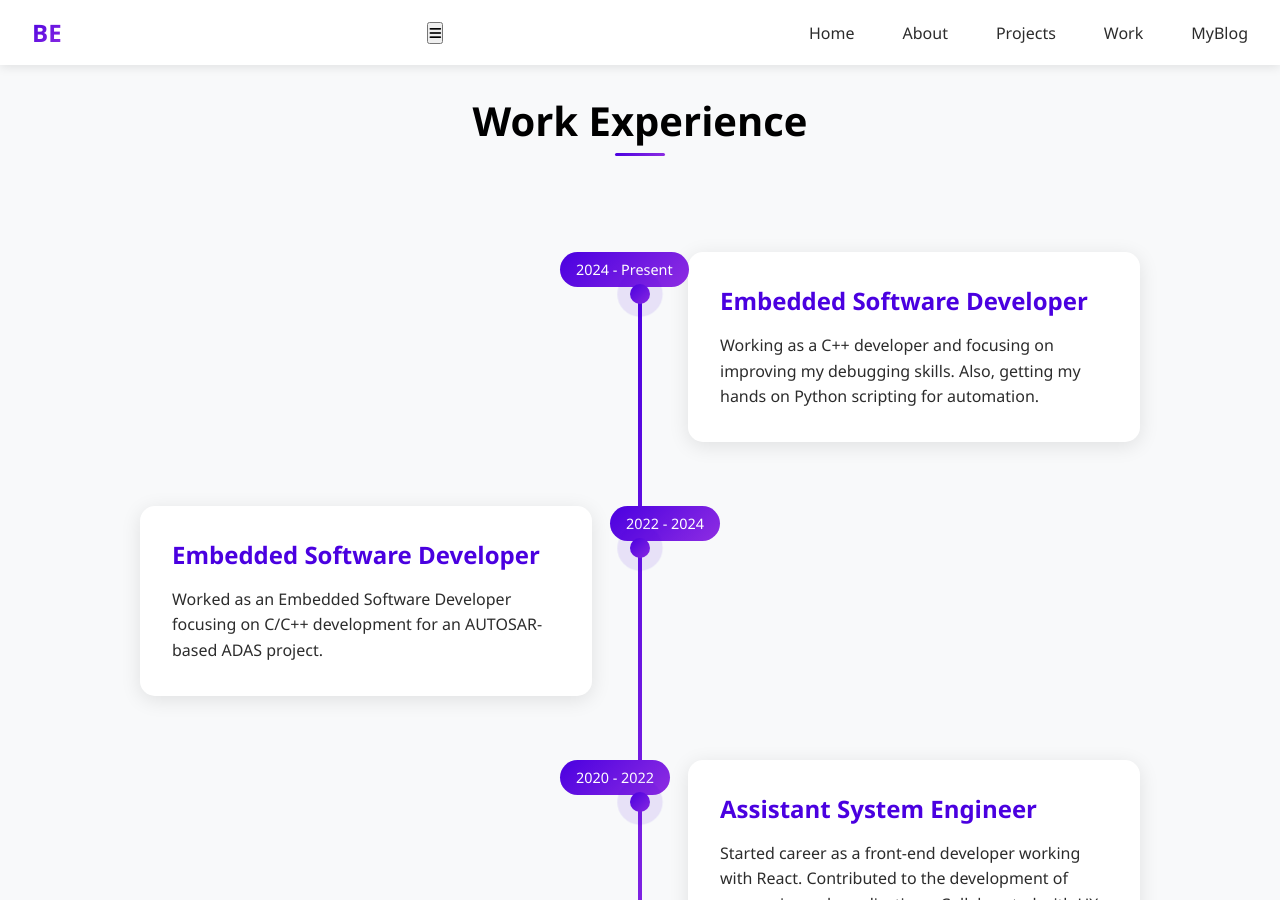
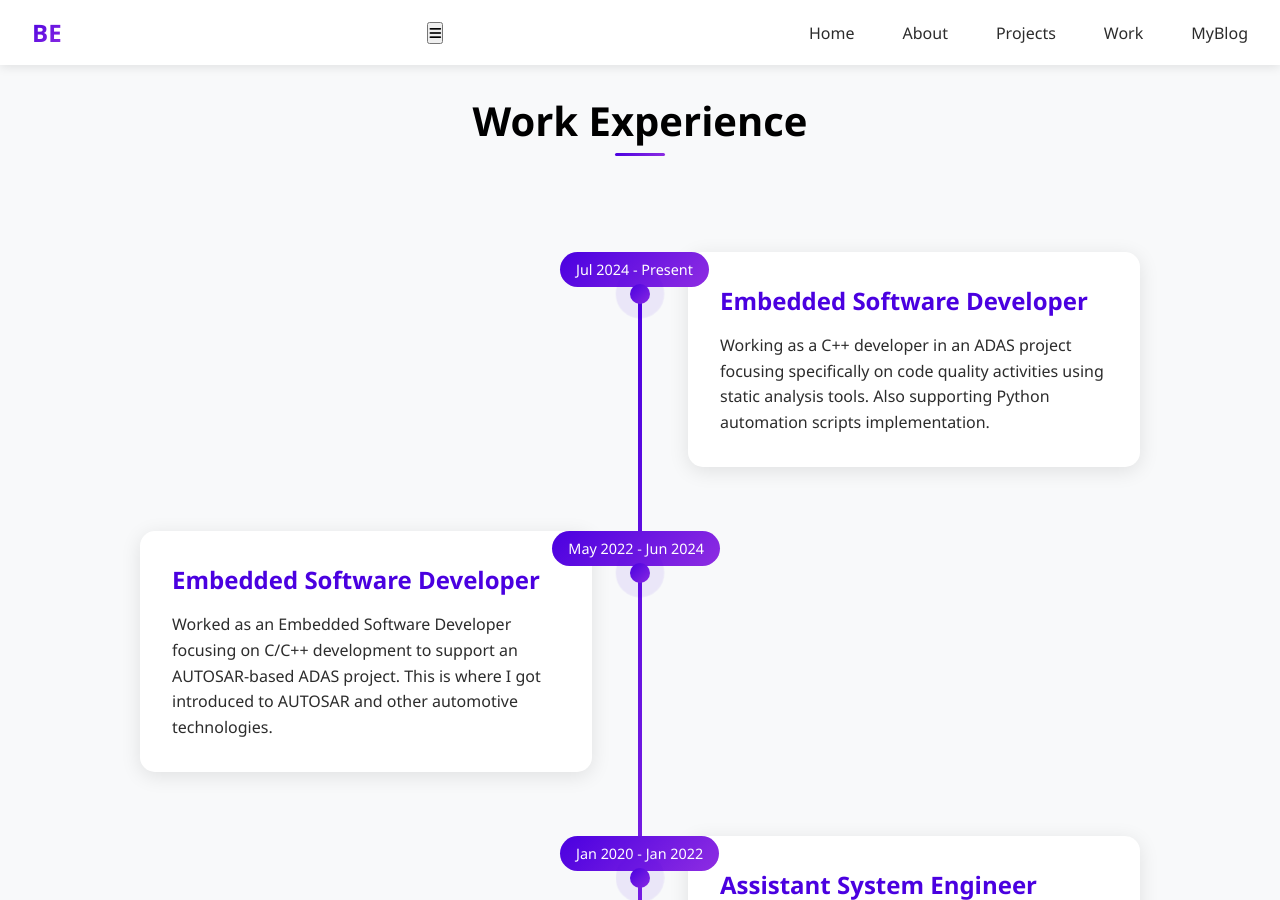
Before and after one commit to bhanuprakasheagala/bhanuprakasheagala.github.io, a Jekyll site: the page index.html, which Jekyll copies as it is, in a window 1280 px wide and 900 px high, scrolled down 2973 px. Built offline with Jekyll 4.4.1, drawn with Linux system fonts in a browser that asks for light colours; some of the changed text lies outside the part shown.

Commit message:
Update index.html

```diff
--- a/index.html
+++ b/index.html
@@ -710,7 +710,7 @@
                 <h3>Bhanuprakash Eagala</h3>
                 <p>Computer Science and Programming</p>
                 <div class="about-description fade-up-scroll">
-                    <p>Passionate about technology and innovation, I thrive on solving complex problems and creating impactful solutions. With a background in computer science, I am dedicated to continuous learning and growth in the ever-evolving tech landscape.</p>
+                    <p>I'm a curious mind who loves learning, whether it's diving into computer science or exploring new hobbies. When I'm not coding, you'll find me cycling, reading, or exploring nature. I’m always looking for ways to grow, both personally and professionally, and enjoy experimenting with new ideas along the way.</p>
                 </div>
             </div>
             <div class="about-details">
@@ -843,11 +843,11 @@
             <div class="timeline-item">
                 <div class="timeline-dot"></div>
                 <div class="timeline-content slide-in-right">
-                    <div class="timeline-date">2024 - Present</div>
+                    <div class="timeline-date">Jul 2024 - Present</div>
                     <h3 class="timeline-title">Embedded Software Developer</h3>
                     <p class="timeline-description">
-                        Working as a C++ developer and focusing on improving my debugging skills.
-                        Also, getting my hands on Python scripting for automation.
+                        Working as a C++ developer in an ADAS project focusing specifically on code quality activities using static analysis tools.
+                        Also supporting Python automation scripts implementation.
                     </p>
                 </div>
             </div>
@@ -855,11 +855,11 @@
             <div class="timeline-item">
                 <div class="timeline-dot"></div>
                 <div class="timeline-content slide-in-left">
-                    <div class="timeline-date">2022 - 2024</div>
+                    <div class="timeline-date">May 2022 - Jun 2024</div>
                     <h3 class="timeline-title">Embedded Software Developer</h3>
                     <p class="timeline-description">
-                        Worked as an Embedded Software Developer focusing on
-                        C/C++ development for an AUTOSAR-based ADAS project.
+                        Worked as an Embedded Software Developer focusing on C/C++ development to support an AUTOSAR-based ADAS project.
+                        This is where I got introduced to AUTOSAR and other automotive technologies.
                     </p>
                 </div>
             </div>
@@ -867,12 +867,11 @@
             <div class="timeline-item">
                 <div class="timeline-dot"></div>
                 <div class="timeline-content slide-in-right">
-                    <div class="timeline-date">2020 - 2022</div>
+                    <div class="timeline-date">Jan 2020 - Jan 2022</div>
                     <h3 class="timeline-title">Assistant System Engineer</h3>
                     <p class="timeline-description">
-                        Started career as a front-end developer working with React.
-                        Contributed to the development of responsive web applications.
-                        Collaborated with UX team to implement pixel-perfect designs.
+                        Started my career as a fresher in AWS Cloud, SQL, and Unix tools to support backend operations for an e-commerce platform.
+                        This is where I got introduced to tools like Jira, Jenkins, Confluence, and other DevOps tools.
                     </p>
                 </div>
             </div>
```
